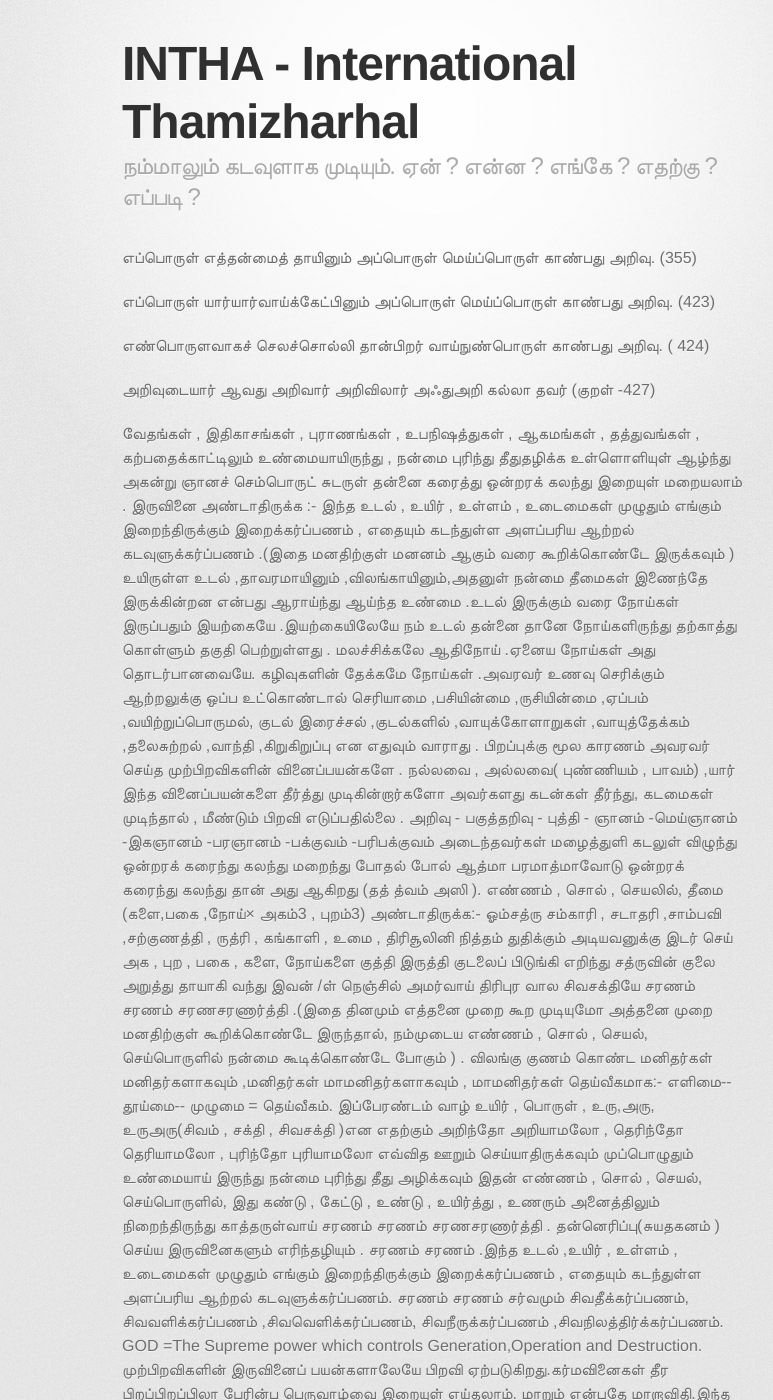
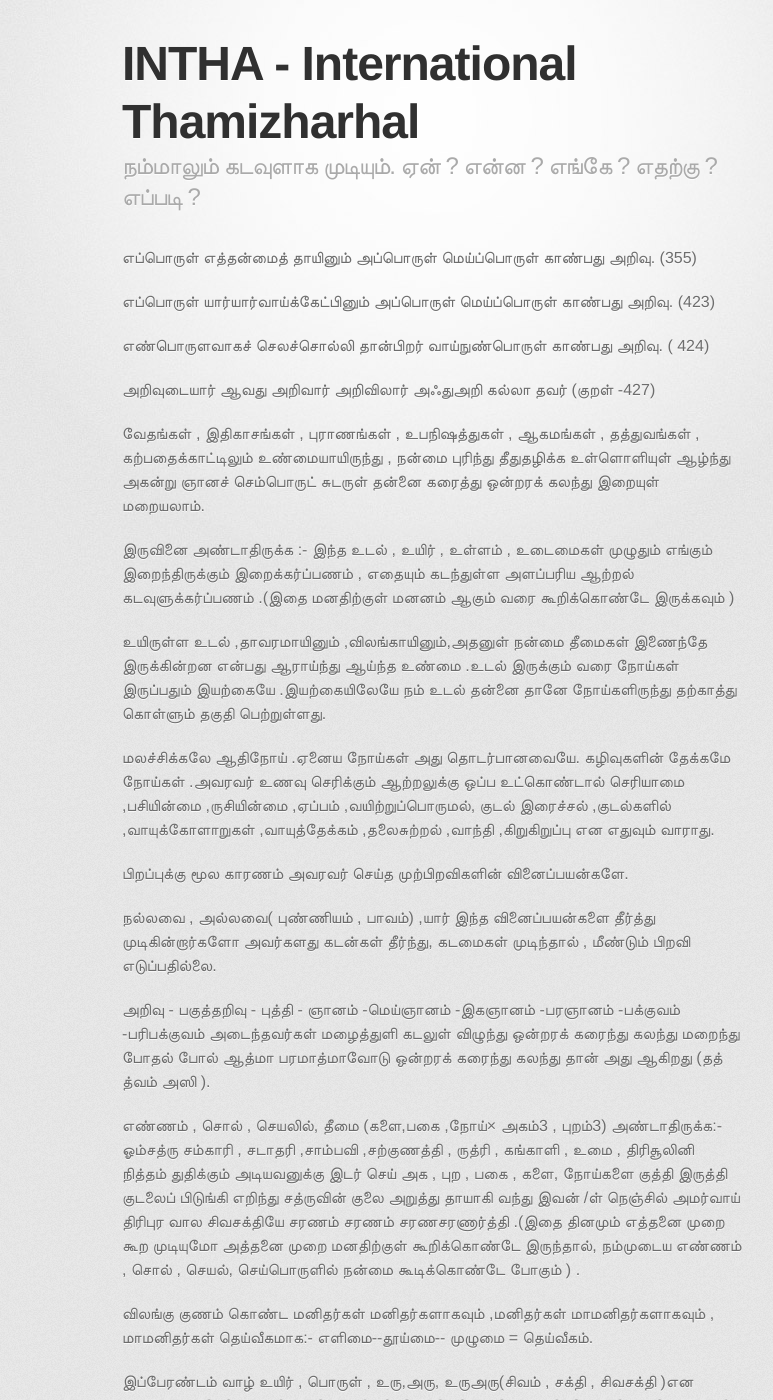
Before and after one commit to Timeandenergy01/intha, a Jekyll site: the page built from index.md, in a window 1280 px wide and 1400 px high. Shown: the whole window, without its empty margins (208-981 px from the left). Built offline with Jekyll 4.4.1, drawn with Linux system fonts in a browser that asks for light colours; some web fonts are replaced; some of the changed text lies outside the part shown.

Commit message:
Update default.html

```diff
--- a/_layouts/default.html
+++ b/_layouts/default.html
@@ -26,24 +26,24 @@
 	      எப்பொருள் யார்யார்வாய்க்கேட்பினும் அப்பொருள் மெய்ப்பொருள் காண்பது அறிவு. (423)</p>
 	    எண்பொருளவாகச் செலச்சொல்லி தான்பிறர் வாய்நுண்பொருள் காண்பது அறிவு. ( 424)</p>
 	  அறிவுடையார் ஆவது அறிவார் அறிவிலார் அஃதுஅறி கல்லா தவர் (குறள் -427)</p>
-வேதங்கள் , இதிகாசங்கள் , புராணங்கள் , உபநிஷத்துகள் , ஆகமங்கள் , தத்துவங்கள் , கற்பதைக்காட்டிலும் உண்மையாயிருந்து , நன்மை புரிந்து தீதுதழிக்க உள்ளொளியுள் ஆழ்ந்து அகன்று  ஞானச் செம்பொருட் சுடருள் தன்னை கரைத்து ஒன்றரக்   கலந்து இறையுள் மறையலாம்  .
-இருவினை அண்டாதிருக்க :-   இந்த உடல் , உயிர் , உள்ளம் , உடைமைகள்  முழுதும் எங்கும் இறைந்திருக்கும் இறைக்கர்ப்பணம் , எதையும் கடந்துள்ள அளப்பரிய ஆற்றல் கடவுளுக்கர்ப்பணம் .(இதை மனதிற்குள் மனனம் ஆகும் வரை கூறிக்கொண்டே  இருக்கவும் )
-உயிருள்ள உடல் ,தாவரமாயினும் ,விலங்காயினும்,அதனுள் நன்மை தீமைகள் இணைந்தே இருக்கின்றன என்பது ஆராய்ந்து ஆய்ந்த  உண்மை .உடல் இருக்கும் வரை நோய்கள் இருப்பதும்  இயற்கையே .இயற்கையிலேயே நம் உடல் தன்னை தானே நோய்களிருந்து தற்காத்து கொள்ளும் தகுதி பெற்றுள்ளது .
-மலச்சிக்கலே ஆதிநோய் .ஏனைய நோய்கள் அது தொடர்பானவையே. கழிவுகளின் தேக்கமே நோய்கள் .அவரவர் உணவு செரிக்கும் ஆற்றலுக்கு  ஒப்ப உட்கொண்டால் செரியாமை ,பசியின்மை ,ருசியின்மை ,ஏப்பம் ,வயிற்றுப்பொருமல், குடல் இரைச்சல் ,குடல்களில்  ,வாயுக்கோளாறுகள் ,வாயுத்தேக்கம் ,தலைசுற்றல் ,வாந்தி ,கிறுகிறுப்பு என எதுவும் வாராது .
-பிறப்புக்கு மூல காரணம் அவரவர் செய்த முற்பிறவிகளின் வினைப்பயன்களே .
-நல்லவை , அல்லவை( புண்ணியம் , பாவம்) ,யார் இந்த வினைப்பயன்களை தீர்த்து முடிகின்றார்களோ அவர்களது கடன்கள் தீர்ந்து, கடமைகள் முடிந்தால் , மீண்டும் பிறவி எடுப்பதில்லை .
-அறிவு - பகுத்தறிவு - புத்தி - ஞானம் -மெய்ஞானம் -இகஞானம் -பரஞானம் -பக்குவம் -பரிபக்குவம் அடைந்தவர்கள்  மழைத்துளி கடலுள் விழுந்து ஒன்றரக்  கரைந்து கலந்து மறைந்து போதல் போல் ஆத்மா பரமாத்மாவோடு ஒன்றரக்  கரைந்து கலந்து தான் அது ஆகிறது  (தத் த்வம் அஸி ).
-எண்ணம் , சொல் , செயலில், தீமை (களை,பகை ,நோய்× அகம்3 , புறம்3) அண்டாதிருக்க:- ஓம்சத்ரு சம்காரி , சடாதரி ,சாம்பவி ,சற்குணத்தி  , ருத்ரி , கங்காளி , உமை , திரிசூலினி நித்தம் துதிக்கும் அடியவனுக்கு இடர் செய் அக , புற , பகை , களை, நோய்களை குத்தி இருத்தி  குடலைப்  பிடுங்கி எறிந்து சத்ருவின் குலை   அறுத்து தாயாகி வந்து இவன் /ள் நெஞ்சில் அமர்வாய் திரிபுர வால  சிவசக்தியே சரணம்  சரணம் சரணசரணார்த்தி .(இதை தினமும் எத்தனை முறை கூற முடியுமோ அத்தனை முறை மனதிற்குள் கூறிக்கொண்டே  இருந்தால், நம்முடைய  எண்ணம் , சொல் , செயல், செய்பொருளில்  நன்மை கூடிக்கொண்டே  போகும் ) .
+வேதங்கள் , இதிகாசங்கள் , புராணங்கள் , உபநிஷத்துகள் , ஆகமங்கள் , தத்துவங்கள் , கற்பதைக்காட்டிலும் உண்மையாயிருந்து , நன்மை புரிந்து தீதுதழிக்க உள்ளொளியுள் ஆழ்ந்து அகன்று  ஞானச் செம்பொருட் சுடருள் தன்னை கரைத்து ஒன்றரக்   கலந்து இறையுள் மறையலாம்.</p>
+இருவினை அண்டாதிருக்க :-   இந்த உடல் , உயிர் , உள்ளம் , உடைமைகள்  முழுதும் எங்கும் இறைந்திருக்கும் இறைக்கர்ப்பணம் , எதையும் கடந்துள்ள அளப்பரிய ஆற்றல் கடவுளுக்கர்ப்பணம் .(இதை மனதிற்குள் மனனம் ஆகும் வரை கூறிக்கொண்டே  இருக்கவும் )</p>
+உயிருள்ள உடல் ,தாவரமாயினும் ,விலங்காயினும்,அதனுள் நன்மை தீமைகள் இணைந்தே இருக்கின்றன என்பது ஆராய்ந்து ஆய்ந்த  உண்மை .உடல் இருக்கும் வரை நோய்கள் இருப்பதும்  இயற்கையே .இயற்கையிலேயே நம் உடல் தன்னை தானே நோய்களிருந்து தற்காத்து கொள்ளும் தகுதி பெற்றுள்ளது.</p>
+மலச்சிக்கலே ஆதிநோய் .ஏனைய நோய்கள் அது தொடர்பானவையே. கழிவுகளின் தேக்கமே நோய்கள் .அவரவர் உணவு செரிக்கும் ஆற்றலுக்கு  ஒப்ப உட்கொண்டால் செரியாமை ,பசியின்மை ,ருசியின்மை ,ஏப்பம் ,வயிற்றுப்பொருமல், குடல் இரைச்சல் ,குடல்களில்  ,வாயுக்கோளாறுகள் ,வாயுத்தேக்கம் ,தலைசுற்றல் ,வாந்தி ,கிறுகிறுப்பு என எதுவும் வாராது.</p>
+பிறப்புக்கு மூல காரணம் அவரவர் செய்த முற்பிறவிகளின் வினைப்பயன்களே.</p>
+நல்லவை , அல்லவை( புண்ணியம் , பாவம்) ,யார் இந்த வினைப்பயன்களை தீர்த்து முடிகின்றார்களோ அவர்களது கடன்கள் தீர்ந்து, கடமைகள் முடிந்தால் , மீண்டும் பிறவி எடுப்பதில்லை.</p>
+அறிவு - பகுத்தறிவு - புத்தி - ஞானம் -மெய்ஞானம் -இகஞானம் -பரஞானம் -பக்குவம் -பரிபக்குவம் அடைந்தவர்கள்  மழைத்துளி கடலுள் விழுந்து ஒன்றரக்  கரைந்து கலந்து மறைந்து போதல் போல் ஆத்மா பரமாத்மாவோடு ஒன்றரக்  கரைந்து கலந்து தான் அது ஆகிறது  (தத் த்வம் அஸி ).</p>
+எண்ணம் , சொல் , செயலில், தீமை (களை,பகை ,நோய்× அகம்3 , புறம்3) அண்டாதிருக்க:- ஓம்சத்ரு சம்காரி , சடாதரி ,சாம்பவி ,சற்குணத்தி  , ருத்ரி , கங்காளி , உமை , திரிசூலினி நித்தம் துதிக்கும் அடியவனுக்கு இடர் செய் அக , புற , பகை , களை, நோய்களை குத்தி இருத்தி  குடலைப்  பிடுங்கி எறிந்து சத்ருவின் குலை   அறுத்து தாயாகி வந்து இவன் /ள் நெஞ்சில் அமர்வாய் திரிபுர வால  சிவசக்தியே சரணம்  சரணம் சரணசரணார்த்தி .(இதை தினமும் எத்தனை முறை கூற முடியுமோ அத்தனை முறை மனதிற்குள் கூறிக்கொண்டே  இருந்தால், நம்முடைய  எண்ணம் , சொல் , செயல், செய்பொருளில்  நன்மை கூடிக்கொண்டே  போகும் ) .</p>
 விலங்கு குணம் கொண்ட மனிதர்கள் மனிதர்களாகவும் ,மனிதர்கள் மாமனிதர்களாகவும் , மாமனிதர்கள் தெய்வீகமாக:-
-எளிமை--தூய்மை-- முழுமை = தெய்வீகம்.
-இப்பேரண்டம் வாழ் உயிர் , பொருள் , உரு,அரு, உருஅரு(சிவம் , சக்தி , சிவசக்தி )என எதற்கும் அறிந்தோ அறியாமலோ , தெரிந்தோ தெரியாமலோ , புரிந்தோ புரியாமலோ எவ்வித ஊறும் செய்யாதிருக்கவும் முப்பொழுதும் உண்மையாய் இருந்து நன்மை புரிந்து தீது அழிக்கவும் இதன்  எண்ணம் , சொல் , செயல், செய்பொருளில், இது கண்டு , கேட்டு , உண்டு , உயிர்த்து , உணரும் அனைத்திலும் நிறைந்திருந்து  காத்தருள்வாய் சரணம்  சரணம் சரணசரணார்த்தி .
-தன்னெரிப்பு(சுயதகனம் ) செய்ய இருவினைகளும் எரிந்தழியும் .
- சரணம் சரணம் .இந்த உடல் ,உயிர் , உள்ளம் , உடைமைகள் முழுதும்  எங்கும் இறைந்திருக்கும் இறைக்கர்ப்பணம் , எதையும் கடந்துள்ள அளப்பரிய ஆற்றல் கடவுளுக்கர்ப்பணம். சரணம்  சரணம் சர்வமும் சிவதீக்கர்ப்பணம், சிவவளிக்கர்ப்பணம் ,சிவவெளிக்கர்ப்பணம், சிவநீருக்கர்ப்பணம் ,சிவநிலத்திர்க்கர்ப்பணம்.
-GOD =The Supreme power  which controls Generation,Operation and Destruction.
-முற்பிறவிகளின் இருவினைப் பயன்களாலேயே பிறவி ஏற்படுகிறது.கர்மவினைகள் தீர பிறப்பிறப்பிலா பேரின்ப பெருவாழ்வை இறையுள் எய்தலாம்.
-மாறும் என்பதே மாறாவிதி.இந்த நிலை , இளமை , அழகு , வலிமை , செழுமை ,உயர்வு தாழ்வு , இன்பம் துன்பம் , பிறப்பு இறப்பு , உள்ளது  அல்லது ,விருப்பு வெறுப்பு , நன்மை தீமை , நட்பு பகை , உறவு பிரிவு என அனைத்தும் மாறும்.
+எளிமை--தூய்மை-- முழுமை = தெய்வீகம்.</p>
+இப்பேரண்டம் வாழ் உயிர் , பொருள் , உரு,அரு, உருஅரு(சிவம் , சக்தி , சிவசக்தி )என எதற்கும் அறிந்தோ அறியாமலோ , தெரிந்தோ தெரியாமலோ , புரிந்தோ புரியாமலோ எவ்வித ஊறும் செய்யாதிருக்கவும் முப்பொழுதும் உண்மையாய் இருந்து நன்மை புரிந்து தீது அழிக்கவும் இதன்  எண்ணம் , சொல் , செயல், செய்பொருளில், இது கண்டு , கேட்டு , உண்டு , உயிர்த்து , உணரும் அனைத்திலும் நிறைந்திருந்து  காத்தருள்வாய் சரணம்  சரணம் சரணசரணார்த்தி .</p>
+தன்னெரிப்பு(சுயதகனம் ) செய்ய இருவினைகளும் எரிந்தழியும் . </p>
+ சரணம் சரணம் .இந்த உடல் ,உயிர் , உள்ளம் , உடைமைகள் முழுதும்  எங்கும் இறைந்திருக்கும் இறைக்கர்ப்பணம் , எதையும் கடந்துள்ள அளப்பரிய ஆற்றல் கடவுளுக்கர்ப்பணம். சரணம்  சரணம் சர்வமும் சிவதீக்கர்ப்பணம், சிவவளிக்கர்ப்பணம் ,சிவவெளிக்கர்ப்பணம், சிவநீருக்கர்ப்பணம் ,சிவநிலத்திர்க்கர்ப்பணம்.</p>
+GOD =The Supreme power  which controls Generation,Operation and Destruction.</p>
+முற்பிறவிகளின் இருவினைப் பயன்களாலேயே பிறவி ஏற்படுகிறது.கர்மவினைகள் தீர பிறப்பிறப்பிலா பேரின்ப பெருவாழ்வை இறையுள் எய்தலாம்.</p>
+மாறும் என்பதே மாறாவிதி.இந்த நிலை , இளமை , அழகு , வலிமை , செழுமை ,உயர்வு தாழ்வு , இன்பம் துன்பம் , பிறப்பு இறப்பு , உள்ளது  அல்லது ,விருப்பு வெறுப்பு , நன்மை தீமை , நட்பு பகை , உறவு பிரிவு என அனைத்தும் மாறும்.</p>
 
-தாண்டவராய சின்னத்தம்பி காசிநாத முத்தையன் எனும் தொண்டர் அடிப் பொடிக்கடியான்
+-- தாண்டவராய சின்னத்தம்பி காசிநாத முத்தையன் எனும் தொண்டர் அடிப் பொடிக்கடியான்.</p>
 
 	</body>
 
```
